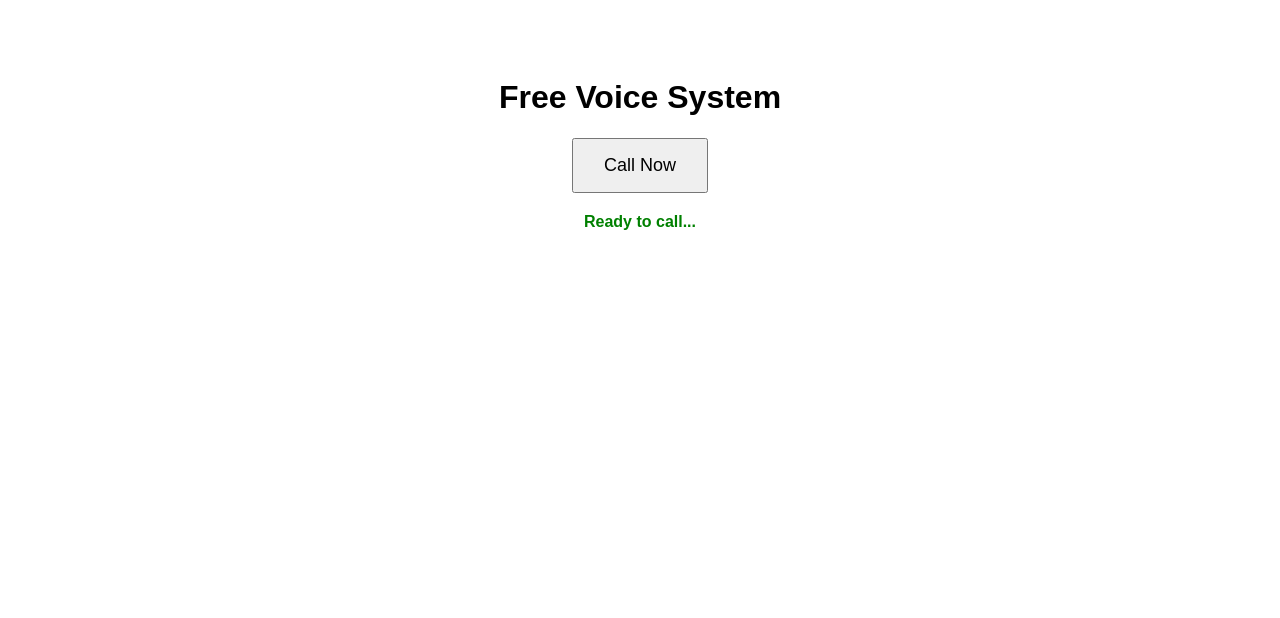
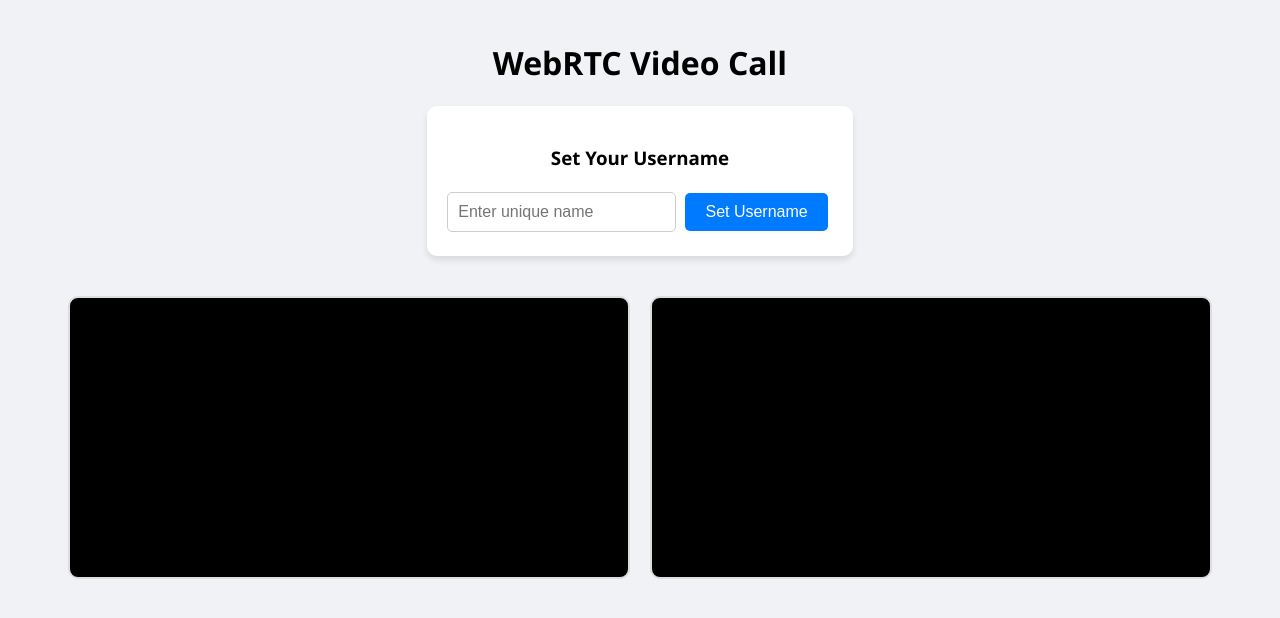
Before and after one commit to atikhasan6340/voice-app, a website: page public/index.html in a window 1280 px wide. Drawn offline with nearby package versions, Linux system fonts and the light colour scheme; no server answers.

Commit message:
Update index.html

```diff
--- a/public/index.html
+++ b/public/index.html
@@ -3,25 +3,64 @@
 <head>
     <meta charset="UTF-8">
     <meta name="viewport" content="width=device-width, initial-scale=1.0">
-    <title>Voice</title>
+    <title>Pro Video Call App</title>
     <style>
-        body { font-family: sans-serif; text-align: center; padding: 50px; }
-        button { padding: 15px 30px; font-size: 18px; cursor: pointer; }
-        #status { margin-top: 20px; color: green; font-weight: bold; }
+        body { font-family: 'Segoe UI', sans-serif; text-align: center; background: #f0f2f5; margin: 0; padding: 20px; }
+
+        /* ভিডিও কন্টেইনার */
+        .video-container { display: flex; justify-content: center; gap: 20px; flex-wrap: wrap; margin-top: 20px; }
+        video { width: 45%; max-width: 600px; border-radius: 10px; background: #000; border: 2px solid #ddd; }
+
+        /* কন্ট্রোল বাটন */
+        .controls { margin-top: 15px; display: none; }
+        button { padding: 10px 20px; font-size: 16px; margin: 5px; cursor: pointer; border: none; border-radius: 5px; color: white; }
+        .btn-green { background: #28a745; }
+        .btn-red { background: #dc3545; }
+        .btn-blue { background: #007bff; }
+        .btn-dark { background: #343a40; }
+
+        /* প্যানেল (লগিন/কল) */
+        #login-panel, #call-panel, #incoming-call-panel { background: white; padding: 20px; border-radius: 10px; box-shadow: 0 4px 6px rgba(0,0,0,0.1); display: inline-block; margin-bottom: 20px; }
+        input { padding: 10px; font-size: 16px; border-radius: 5px; border: 1px solid #ccc; }
+
+        .hidden { display: none !important; }
     </style>
 </head>
 <body>
-    <h1>Free Voice System</h1>
 
-    <audio id="localAudio" autoplay muted></audio>
+    <h1>WebRTC Video Call</h1>
 
-    <audio id="remoteAudio" autoplay></audio>
+    <div id="login-panel">
+        <h3>Set Your Username</h3>
+        <input type="text" id="username-input" placeholder="Enter unique name">
+        <button onclick="registerUser()" class="btn-blue">Set Username</button>
+    </div>
 
-    <button id="callBtn">Call Now</button>
-    <div id="status">Ready to call...</div>
+    <div id="call-panel" class="hidden">
+        <h3>Hello, <span id="my-username" style="color: blue;"></span></h3>
+        <input type="text" id="target-username" placeholder="Enter friend's username">
+        <button onclick="startCall()" class="btn-green">📞 Call</button>
+    </div>
+
+    <div id="incoming-call-panel" class="hidden">
+        <h3>Incoming Call from <span id="caller-name"></span>...</h3>
+        <button onclick="acceptCall()" class="btn-green">Accept</button>
+        <button onclick="rejectCall()" class="btn-red">Reject</button>
+    </div>
+
+    <div class="video-container">
+        <video id="localVideo" autoplay muted playsinline></video>
+        <video id="remoteVideo" autoplay playsinline></video>
+    </div>
+
+    <div class="controls" id="controls">
+        <button onclick="toggleAudio()" class="btn-dark" id="btn-audio">🎤 Mute</button>
+        <button onclick="toggleVideo()" class="btn-dark" id="btn-video">📷 Video Off</button>
+        <button onclick="toggleScreenShare()" class="btn-blue" id="btn-screen-share">🖥 Share Screen</button>
+        <button onclick="endCall()" class="btn-red">❌ End Call</button>
+    </div>
 
     <script src="/socket.io/socket.io.js"></script>
     <script src="script.js"></script>
 </body>
-
 </html>
```
